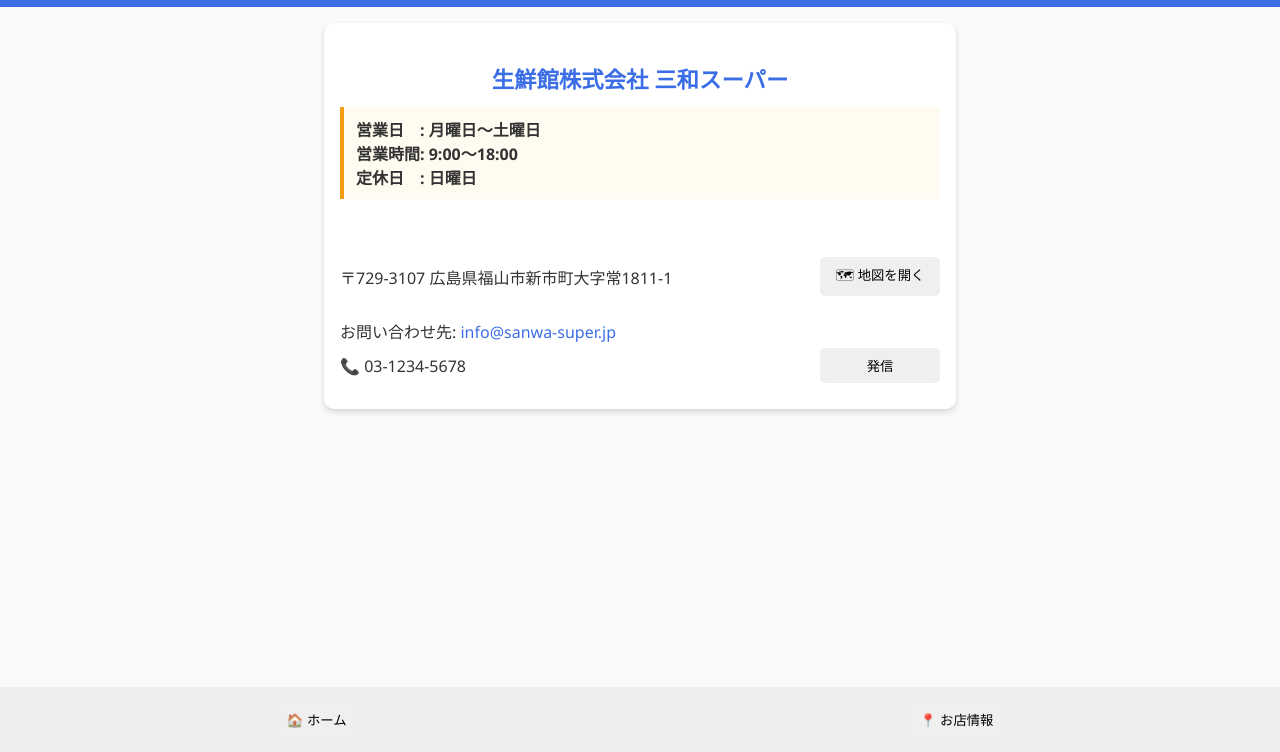
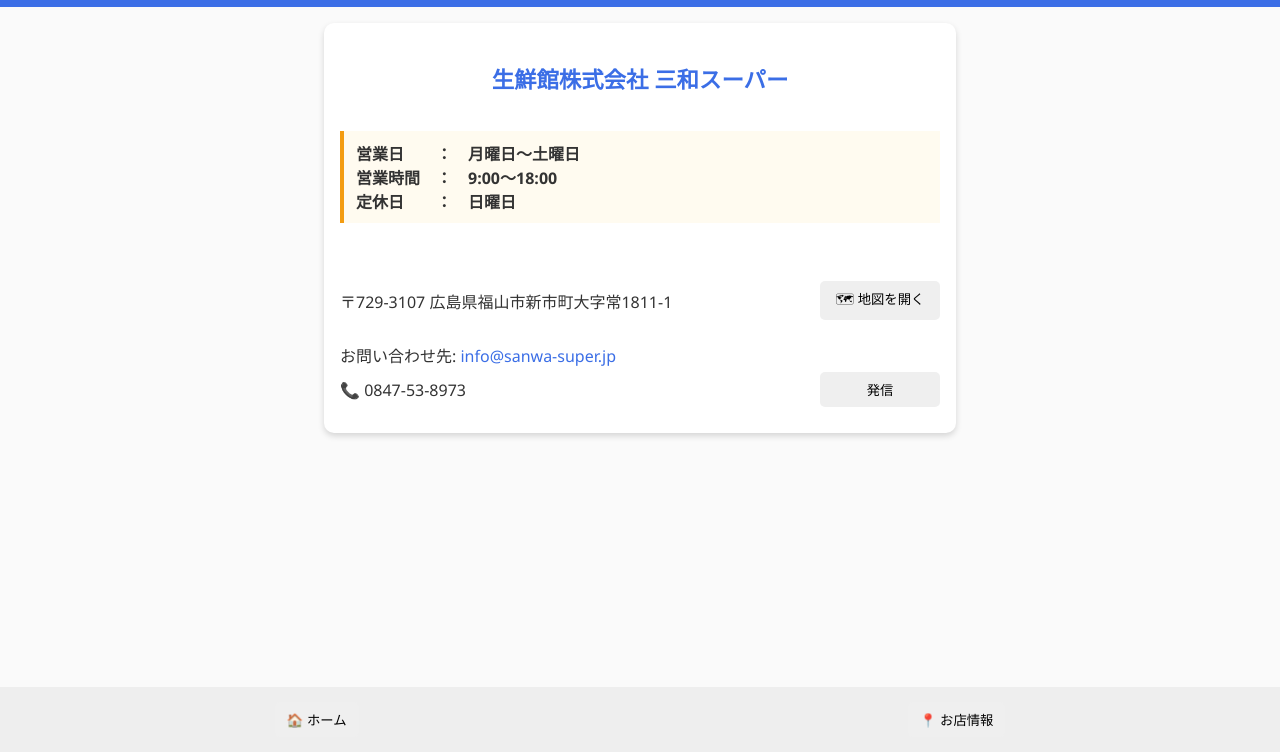
Before and after one commit to hide-dev2026/sanwa-super, a plain HTML site: page index.html in a window 1280 px wide. Both pictures are taken after a click on the button "📍 お店情報". Shown: the part 48-800 px from the top of the page. Drawn offline with Linux system fonts and the light colour scheme; no server answers.

Commit message:
Add files via upload
体裁の改善

```diff
--- a/index.html
+++ b/index.html
@@ -46,9 +46,9 @@
 
     <!-- ★ 営業情報 -->
     <p class="store-hours">
-      営業日　: 月曜日〜土曜日<br>
-      営業時間: 9:00〜18:00<br>
-      定休日　: 日曜日
+      営業日　　：　月曜日〜土曜日<br>
+      営業時間　：　9:00〜18:00<br>
+      定休日　　：　日曜日
     </p>
     <div class="store-address">
       <p>〒729-3107 広島県福山市新市町大字常1811-1</p>
@@ -60,7 +60,7 @@
     <p class="store-contact">お問い合わせ先: <a href="mailto:info@sanwa-super.jp">info@sanwa-super.jp</a></p>
 
     <div class="store-phone">
-      <span>📞 03-1234-5678</span>
+      <span>📞 0847-53-8973</span>
       <button class="aligned-btn" onclick="window.location.href='tel:0847-53-8973'">発信</button>
     </div>
   </div>
--- a/style.css
+++ b/style.css
@@ -143,7 +143,7 @@
   text-align: center;
   font-size: 1.4em;
   color: #3b6ee6;
-  margin-bottom: 12px;
+  margin-bottom: 36px; /* ヘッダーと営業時間の間隔を広げる */
 }
 
 .store-hours {
```
